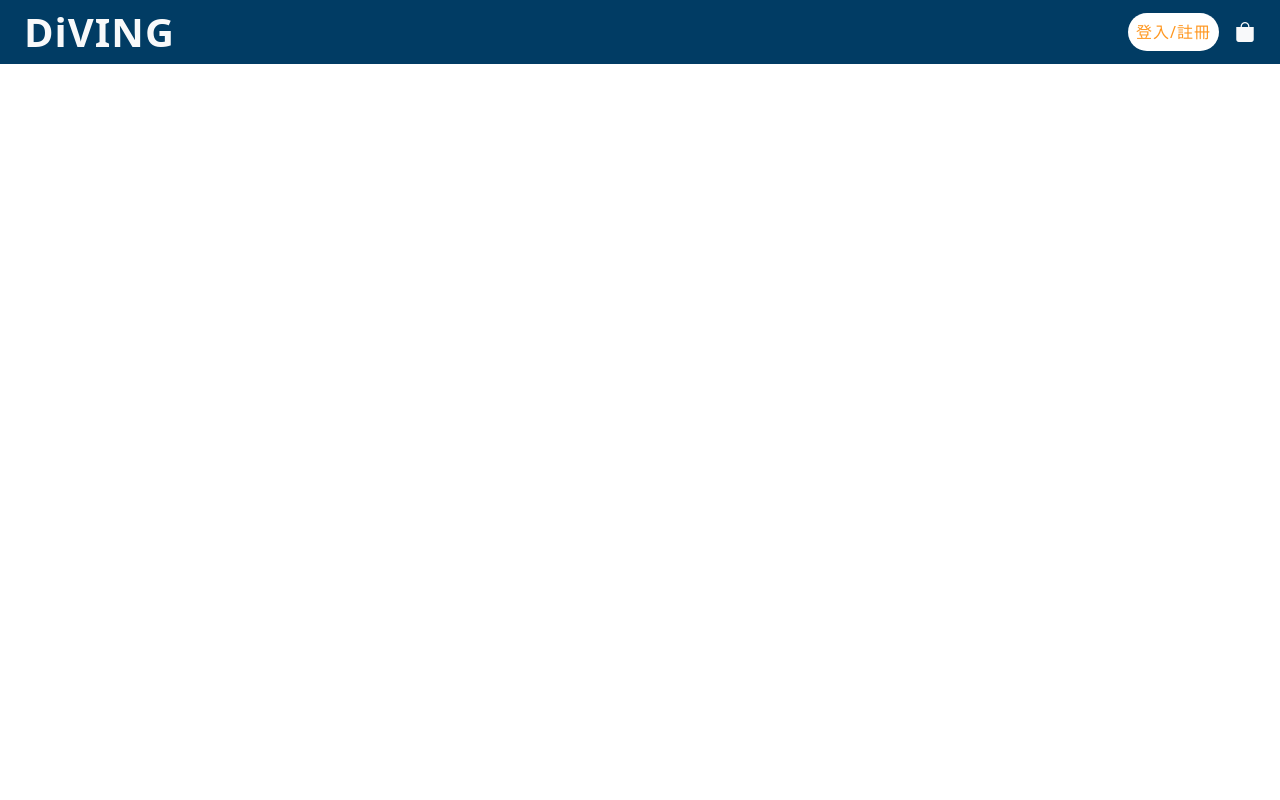
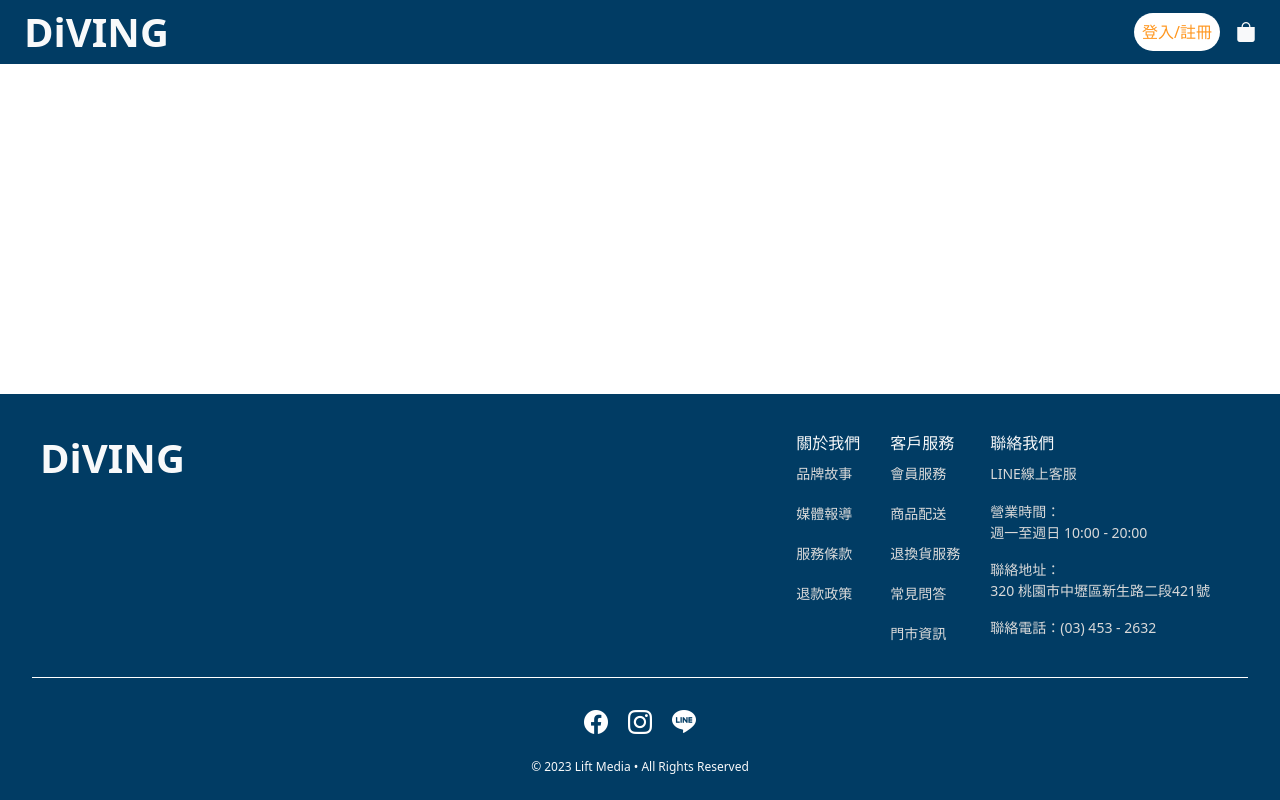
Before and after one commit to peznc810/DiVING, a Next.js app: page /home in a window 1280 px wide. Built offline with nearby package versions, Linux system fonts and the light colour scheme.

Commit message:
新增footer

```diff
--- /dev/null
+++ b/components/layout/default-layout/footer.js
@@ -0,0 +1,113 @@
+import Link from 'next/link'
+import React from 'react'
+import styles from './footer.module.scss'
+
+const footerItem = [
+  {
+    id: '1',
+    name: '關於我們',
+    children: [
+      { id: '11', label: '品牌故事', href: '/' },
+      { id: '12', label: '媒體報導', href: '/' },
+      { id: '13', label: '服務條款', href: '/' },
+      { id: '14', label: '退款政策', href: '/' },
+    ],
+  },
+  {
+    id: '2',
+    name: '客戶服務',
+    children: [
+      { id: '21', label: '會員服務', href: '/' },
+      { id: '22', label: '商品配送', href: '/' },
+      { id: '23', label: '退換貨服務', href: '/' },
+      { id: '24', label: '常見問答', href: '/' },
+      { id: '25', label: '門市資訊', href: '/' },
+    ],
+  },
+]
+
+export default function Footer() {
+  return (
+    <>
+      <footer className={`${styles.footerContent}`}>
+        <div
+          className={`container-fluid d-flex justify-content-between ${styles.footerTop}`}
+        >
+          <h2 className="fw-bolder m-0 text-light">DiVING</h2>
+          <div className="d-flex">
+            {footerItem.map((v) => {
+              return (
+                <ul key={v.id}>
+                  <li>
+                    <h6 className="text-light text-nowrap">{v.name}</h6>
+                  </li>
+                  {v.children.map((v2) => {
+                    return (
+                      <li key={v2.id} className="">
+                        <Link href={'v2.href'} className={` ${styles.linkTxt}`}>
+                          {v2.label}
+                        </Link>
+                        <p className={`text-light `}>{v2.content}</p>
+                      </li>
+                    )
+                  })}
+                </ul>
+              )
+            })}
+            {/* connection */}
+            <ul className={`${styles.connection}`}>
+              <li>
+                <h6 className="text-light text-nowrap">聯絡我們</h6>
+              </li>
+              <li className="mb-3 ">
+                <Link href="/" className={`${styles.linkTxt}`}>
+                  LINE線上客服
+                </Link>
+              </li>
+              <li>
+                <p>
+                  營業時間：
+                  <br />
+                  週一至週日 10:00 - 20:00
+                </p>
+              </li>
+              <li>
+                <p>
+                  聯絡地址：
+                  <br />
+                  320 桃園市中壢區新生路二段421號
+                </p>
+              </li>
+              <li>
+                <p>聯絡電話：(03) 453 - 2632</p>
+              </li>
+            </ul>
+          </div>
+        </div>
+        <span></span>
+        <div className={`mt-3 mb-4 ${styles.footerButton}`}>
+          <ul className={`d-flex m-0 justify-content-center`}>
+            <li>
+              <a href="#">
+                <i class="bi bi-facebook"></i>
+              </a>
+            </li>
+            <li>
+              <a href="#">
+                <i class="bi bi-instagram"></i>
+              </a>
+            </li>
+            <li>
+              <a href="#">
+                <i class="bi bi-line"></i>
+              </a>
+            </li>
+          </ul>
+          <p className={`mt-2 text-light`}>
+            © 2023 Lift Media • All Rights Reserved
+          </p>
+        </div>
+      </footer>
+    </>
+  )
+}
--- /dev/null
+++ b/components/layout/default-layout/footer.module.scss
@@ -0,0 +1,77 @@
+$primary: #013c64;
+$secondary: #265475;
+$orange: #ff9720;
+$gray: #858585;
+$light-gray: #d9d9d9;
+$super-light-gray: #f5f5f5;
+
+.footerContent {
+  position: fixed;
+  width: 100%;
+  bottom: 0;
+  right: 0;
+  background-color: $primary;
+  .footerTop {
+    margin-top: 40px;
+    padding-inline: 40px;
+  }
+  h2 {
+    font-size: 40px;
+  }
+  ul {
+    padding: 0;
+    margin-right: 30px;
+  }
+
+  .linkTxt,
+  p {
+    font-size: 14px;
+    color: $light-gray;
+    text-wrap: nowrap;
+  }
+  .linkTxt:hover {
+    color: $orange;
+  }
+
+  span {
+    display: block;
+    height: 1px;
+    width: 95%;
+    background-color: #fff;
+    margin: auto;
+  }
+}
+
+.footerButton {
+  ul {
+    li {
+      margin: 10px;
+      a {
+        color: #fff;
+        i {
+          font-size: 24px;
+        }
+      }
+      a:hover {
+        color: $orange;
+      }
+    }
+  }
+  p {
+    font-size: 12px;
+    text-align: center;
+  }
+}
+
+@media screen and (max-width: 768px) {
+  .footerContent {
+    .footerTop {
+      flex-direction: column;
+      margin-top: 20px;
+      padding-inline: 15px;
+      ul {
+        margin-top: 20px;
+      }
+    }
+  }
+}
--- a/pages/home/index.js
+++ b/pages/home/index.js
@@ -1,11 +1,15 @@
 import React from 'react'
 import Navbar from '@/components/layout/default-layout/navbar'
+import Footer from '@/components/layout/default-layout/footer'
+
 
 export default function Index() {
   return (
     <>
 
       <Navbar/>
+      <Footer/>
+
 
     </>
   )
--- a/styles/globals.scss
+++ b/styles/globals.scss
@@ -24,7 +24,7 @@ $link-decoration: none;
 @import url('https://fonts.googleapis.com/css2?family=DM+Serif+Display&family=Noto+Serif+TC:wght@600;700&display=swap');
 
 body {
-  letter-spacing: 1px;
+  // letter-spacing: 1px;
   box-sizing: border-box;
 }
 ul {
```
